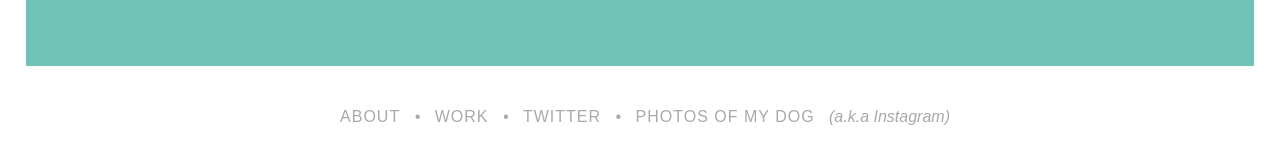
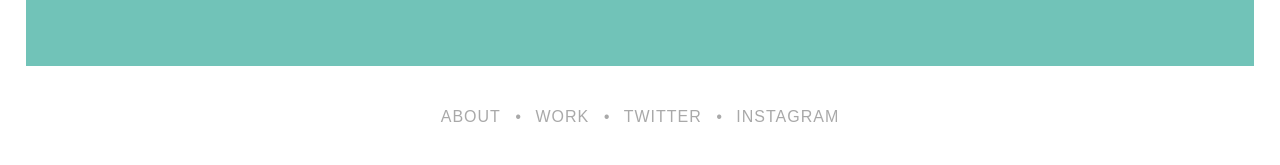
Before and after one commit to amelianaire/amelianaire_2014, a Jekyll site: the page built from about/index.html, in a window 1280 px wide. Shown: the part 1267-1432 px from the top of the page. Built offline with Jekyll 4.4.1, drawn with Linux system fonts in a browser that asks for light colours; nearby versions of some CDN libraries; Markdown is read by kramdown in place of the engine named in the settings.

Commit message:
Update default.html
Changed "photos of my dog" to plain "Instagram"

```diff
--- a/_layouts/default.html
+++ b/_layouts/default.html
@@ -61,7 +61,7 @@
                 <a href="{{site.baseurl}}/about/">About</a> <span class="bullet">&bull;</span>
                 <a href="{{site.baseurl}}/">Work</a> <span class="bullet">&bull;</span>
                 <a href="https://twitter.com/iamamelianaire">Twitter</a> <span class="bullet">&bull;</span>
-                <a href="http://instagram.com/iamamelianaire">Photos of My Dog</a> (a.k.a Instagram)
+                <a href="http://instagram.com/iamamelianaire">Instagram</a>
             </nav>
         </footer>
 
```
